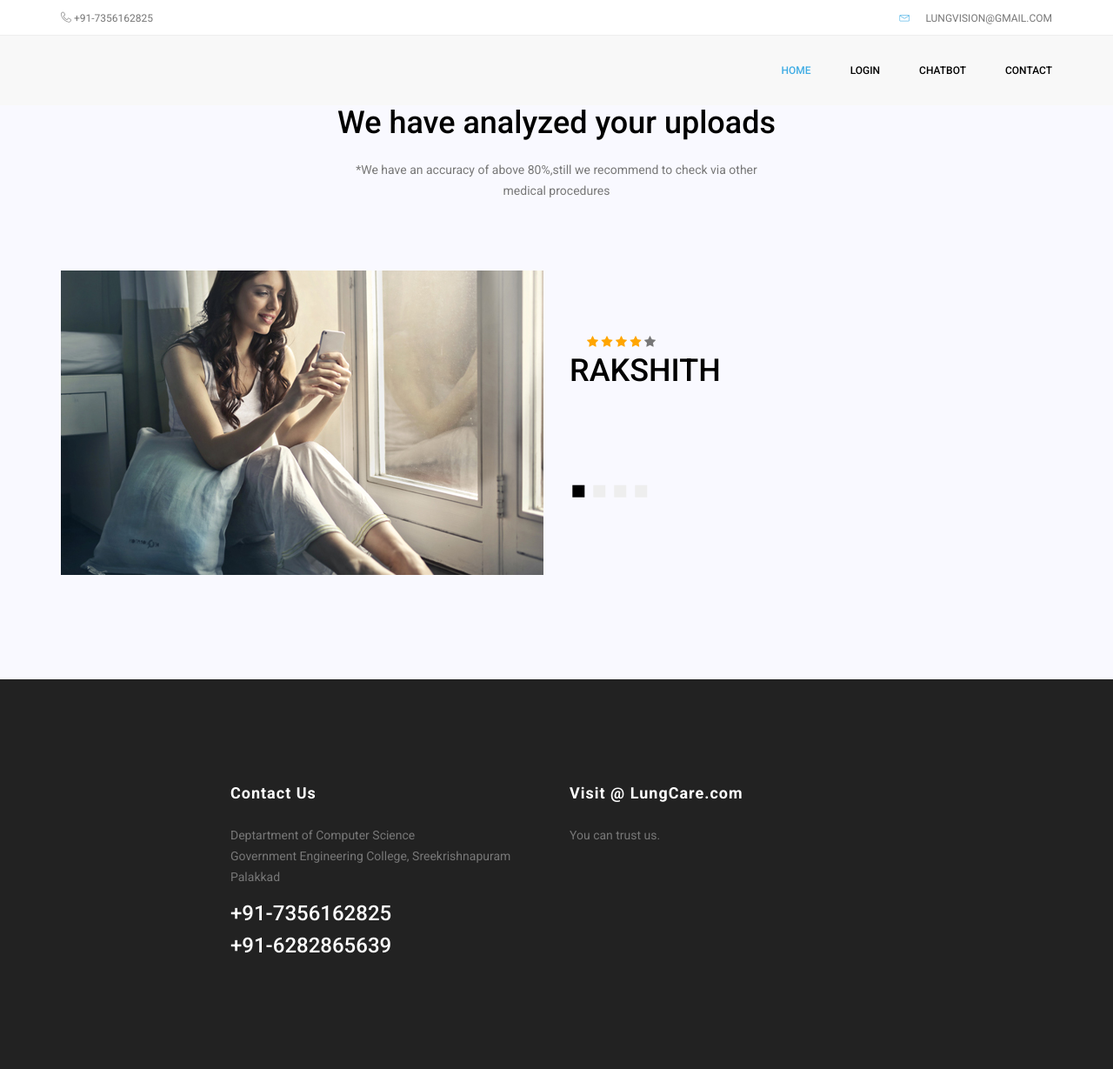
After one commit to Soumya-Raj/Main-project, a Python web app: template templates/result.html in a window 1280 px wide. The commit adds this page. Shown: the whole page at 87% size. Run offline with Jinja, Linux system fonts and the light colour scheme; the template is opened without the code that fills it, so the values that code supplies are empty.

Commit message:
connecting with Dl

```diff
--- a/__init__.py
+++ b/__init__.py
@@ -1,10 +1,12 @@
 # __init__.py
-
+import torch
 from flask import Flask
 from flask_sqlalchemy import SQLAlchemy
 from flask_login import LoginManager
 from flask_admin import Admin,AdminIndexView
 from flask_admin.contrib.sqla import ModelView
+import platform
+print(platform.python_version())
 
 import os
 
--- /dev/null
+++ b/new.py
@@ -0,0 +1,5 @@
+# import torch
+
+
+def function():
+    return "hello"
--- a/templates/main.html
+++ b/templates/main.html
@@ -93,7 +93,7 @@
 
                   {% endif %}
 									<li class="nav-item ">
-										<a class="nav-link" href="https://assistant-chat-eu-gb.watsonplatform.net/web/public/5d075d42-23dc-48fe-bc33-ada79ee17ce8">Chatbot</a>
+										<a class="nav-link" href="{{ url_for('main.chatbot') }}">Chatbot</a>
 									</li>
 									<li class="nav-item ">
 										<a class="nav-link" href="/home/rakshith/webinterface/templates/contact.html">Contact</a>
--- /dev/null
+++ b/templates/result.html
@@ -0,0 +1,273 @@
+<!doctype html>
+<html lang="en">
+
+<head>
+ <!-- Required meta tags -->
+ <meta charset="utf-8">
+ <meta name="viewport" content="width=device-width, initial-scale=1, shrink-to-fit=no">
+ <link rel="icon" href="static/img/favicon.png" type="image/png">
+ <title>LungCare Medical</title>
+ <!-- Bootstrap CSS -->
+ <link rel="stylesheet" href="static/css/bootstrap.css">
+ <link rel="stylesheet" href="static/vendors/linericon/style.css">
+ <link rel="stylesheet" href="static/css/font-awesome.min.css">
+ <link rel="stylesheet" href="static/vendors/owl-carousel/owl.carousel.min.css">
+ <link rel="stylesheet" href="static/vendors/lightbox/simpleLightbox.css">
+ <link rel="stylesheet" href="static/vendors/nice-select/css/nice-select.css">
+ <link rel="stylesheet" href="static/vendors/animate-css/animate.css">
+ <link rel="stylesheet" href="static/vendors/jquery-ui/jquery-ui.css">
+ <!-- main css -->
+ <link rel="stylesheet" href="static/css/style.css">
+ <link rel="stylesheet" href="static/css/responsive.css">
+ <!-- <link rel="stylesheet" href="static/css/chatbot/app.css"> -->
+ <link rel="stylesheet" href="{{ url_for('static', filename='css/chatbot/app.css') }}">
+
+ <!--================Header Menu Area =================-->
+ <header class="header_area">
+   <div class="top_menu row m0">
+     <div class="container">
+       <div class="float-left">
+         <ul class="left_side">
+           <li>
+             <a href="login.html">
+               <i class="lnr lnr-phone-handset"></i>
+             +91-7356162825
+             </a>
+           </li>
+         </ul>
+       </div>
+       <div class="float-right">
+         <ul class="right_side">
+           <li>
+             <a href="#">
+               <i class="lnr lnr-envelope"></i>
+               lungvision@gmail.com
+             </a>
+           </li>
+         </ul>
+       </div>
+     </div>
+   </div>
+   <div class="main_menu">
+     <nav class="navbar navbar-expand-lg navbar-light">
+       <div class="container">
+         <!-- Brand and toggle get grouped for better mobile display -->
+
+         <button class="navbar-toggler" type="button" data-toggle="collapse" data-target="#navbarSupportedContent" aria-controls="navbarSupportedContent"
+          aria-expanded="false" aria-label="Toggle navigation">
+           <span class="icon-bar"></span>
+           <span class="icon-bar"></span>
+           <span class="icon-bar"></span>
+         </button>
+         <!-- Collect the nav links, forms, and other content for toggling -->
+         <div class="collapse navbar-collapse offset" id="navbarSupportedContent">
+           <div class="row ml-0 w-100">
+             <div class="col-lg-12 pr-0">
+
+               {% if current_user.is_authenticated %}
+               {% with name = get_flashed_messages(category_filter=["username_0"]) %}
+               {% if name %}
+
+               <h2> Welcome, {{name[0]}} </h2>
+
+                 {% endif %}
+                 {% endwith %}
+                 {% endif %}
+
+
+               <ul class="nav navbar-nav center_nav pull-right">
+                 <li class="nav-item active">
+                   <a class="nav-link" href="#">Home</a>
+                 </li>
+                 {% if not current_user.is_authenticated %}
+                 <li class="nav-item">
+                   <a class="nav-link" href="{{ url_for('auth.login') }}">Login</a>
+
+
+                 </li>
+                 {% endif %}
+                 {% if current_user.is_authenticated %}
+                 <li class="nav-item ">
+                   <a class="nav-link"href="{{ url_for('auth.logout') }}">  Logout</a>
+                 </li>
+
+                 {% endif %}
+                 <li class="nav-item ">
+                   <a class="nav-link" href="https://assistant-chat-eu-gb.watsonplatform.net/web/public/5d075d42-23dc-48fe-bc33-ada79ee17ce8">Chatbot</a>
+                 </li>
+                 <li class="nav-item ">
+                   <a class="nav-link" href="/home/rakshith/webinterface/templates/contact.html">Contact</a>
+                 </li>
+
+             </div>
+           </div>
+         </div>
+       </div>
+     </nav>
+   </div>
+ </header>
+ <!--================End of Header Menu Area =================-->
+
+ <!--================Start of RESULT  Area =================-->
+
+ <section class="feedback_area section_gap relative">
+   <div class="container">
+     <div class="row justify-content-center section-title-wrap">
+       <div class="col-lg-12">
+         <h1>We have analyzed your uploads</h1>
+         <p>
+           *We have an accuracy of above 80%,still we recommend to check via other medical procedures
+         </p>
+
+
+       </div>
+     </div>
+
+     <div class="feedback_contents justify-content-center align-items-center">
+       <div class="active-review-carusel owl-carousel">
+         <div class="row">
+           <div class="col-lg-6">
+             <img src="static/img/feedback-bg.jpg" alt="">
+           </div>
+
+           <div class="col-lg-6">
+             <div class="single-feedback-carusel">
+               <div class="d-flex flex-row">
+
+
+                 <div class="star">
+                   <span class="fa fa-star checked"></span>
+                   <span class="fa fa-star checked"></span>
+                   <span class="fa fa-star checked"></span>
+                   <span class="fa fa-star checked"></span>
+                   <span class="fa fa-star"></span>
+                 </div>
+               </div>
+               <h1>
+RAKSHITH
+</h1>
+             </div>
+           </div>
+         </div>
+
+         <div class="row">
+           <div class="col-lg-6">
+             <img src="static/img/feedback-bg.jpg" alt="">
+           </div>
+
+           <div class="col-lg-6">
+             <div class="single-feedback-carusel">
+               <div class="d-flex flex-row">
+
+                 <div class="star">
+                   <span class="fa fa-star checked"></span>
+                   <span class="fa fa-star checked"></span>
+                   <span class="fa fa-star checked"></span>
+                   <span class="fa fa-star checked"></span>
+                   <span class="fa fa-star"></span>
+                 </div>
+               </div>
+
+             </div>
+           </div>
+         </div>
+
+         <div class="row">
+           <div class="col-lg-6">
+             <img src="static/img/feedback-bg.jpg" alt="">
+           </div>
+
+           <div class="col-lg-6">
+             <div class="single-feedback-carusel">
+               <div class="d-flex flex-row">
+
+                 <div class="star">
+                   <span class="fa fa-star checked"></span>
+                   <span class="fa fa-star checked"></span>
+                   <span class="fa fa-star checked"></span>
+                   <span class="fa fa-star checked"></span>
+                   <span class="fa fa-star"></span>
+                 </div>
+               </div>
+
+             </div>
+           </div>
+         </div>
+
+         <div class="row">
+           <div class="col-lg-6">
+             <img src="static/img/feedback-bg.jpg" alt="">
+           </div>
+
+           <div class="col-lg-6">
+             <div class="single-feedback-carusel">
+               <div class="d-flex flex-row">
+
+                 <div class="star">
+                   <span class="fa fa-star checked"></span>
+                   <span class="fa fa-star checked"></span>
+                   <span class="fa fa-star checked"></span>
+                   <span class="fa fa-star checked"></span>
+                   <span class="fa fa-star"></span>
+                 </div>
+               </div>
+
+             </div>
+           </div>
+         </div>
+       </div>
+     </div>
+   </div>
+ </section>
+ <!--================ End RESULT Area =================-->
+
+
+ <!--================ start footer Area =================-->
+ <footer class="footer-area section_gap">
+   <div class="container">
+     <div class="row">
+       <div class="col-lg-2  col-md-6">
+         <div class="single-footer-widget">
+
+         </div>
+       </div>
+       <div class="col-lg-4  col-md-6">
+         <div class="single-footer-widget mail-chimp">
+           <h6 class="mb-20">Contact Us</h6>
+           <p>
+             Deptartment of Computer Science</br>
+              Government Engineering College, Sreekrishnapuram </br>
+              Palakkad
+
+           </p>
+           <h3>+91-7356162825</h3>
+           <h3>+91-6282865639</h3>
+         </div>
+       </div>
+       <div class="col-lg-6  col-md-12">
+         <div class="single-footer-widget newsletter">
+           <h6>Visit @ LungCare.com</h6>
+           <p>You can trust us.</p>
+               </div>
+               <div class="info"></div>
+             </form>
+           </div>
+         </div>
+       </div>
+     </div>
+
+
+     </div>
+   </div>
+ </footer>
+
+ <script src="static/js/jquery-3.2.1.min.js"></script>
+ <script src="static/js/popper.js"></script>
+ <script src="static/js/bootstrap.min.js"></script>
+ <script src="static/vendors/nice-select/js/jquery.nice-select.min.js"></script>
+ <script src="static/vendors/isotope/isotope-min.js"></script>
+ <script src="static/vendors/owl-carousel/owl.carousel.min.js"></script>
+ <script src="static/js/jquery.ajaxchimp.min.js"></script>
+ <script src="https://cdnjs.cloudflare.com/ajax/libs/waypoints/4.0.1/jquery.waypoints.min.js"></script>
+ <script src="static/js/mail-script.js"></script>
+ <script src="static/js/custom.js"></script>
```
Also changed, not shown: SUMNet_bn.py (added, +83 -0 lines), main.py (+18 -2 lines), new_test.py (added, +80 -0 lines), templates/select.html (added, +202 -0 lines), tester.py (added, +81 -0 lines), 1 other file.
